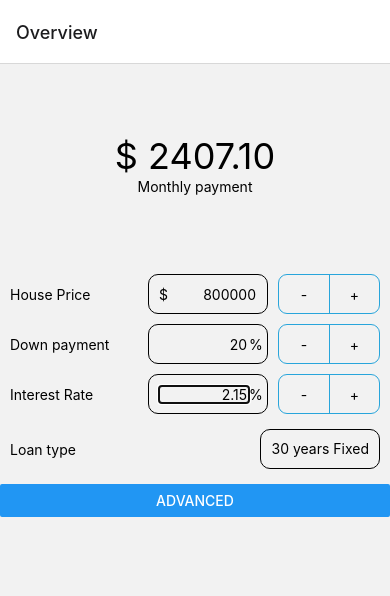
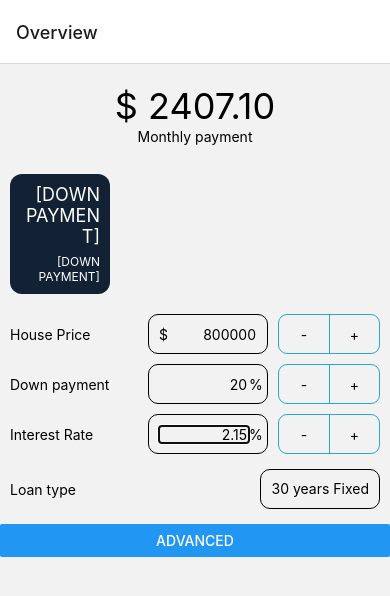
Before and after one commit to montekaka/mortgage-calculator, a React Native app: screen /Home in a window 390 px wide. Shown: the top 596 px of the page. Built offline with nearby package versions, Linux system fonts and the light colour scheme.

Commit message:
adds down payment card style

```diff
--- a/src/jotai/calculatorAtom.js
+++ b/src/jotai/calculatorAtom.js
@@ -68,3 +68,8 @@ export const getMontlyMortgagePaymentAtom = atom((get) => {
   const pmt = princple * ( r * e ) / (e - 1);
   return pmt.toFixed(2).toString();
 })
+
+export const getDownpaymentAmountAtom = atom((get) => {
+  const {housePrice, downPaymentPercentage} = get(propertyAtom);
+  return Number(housePrice) * Number(downPaymentPercentage) / 100;
+})
--- a/src/screens/HomeScreen.js
+++ b/src/screens/HomeScreen.js
@@ -7,7 +7,8 @@ import {basicInputAtom,
   loanTypesAtom,
   loanTypeAtom,
   getLoadTypeLabelAtom,
-  getMontlyMortgagePaymentAtom
+  getMontlyMortgagePaymentAtom,
+  getDownpaymentAmountAtom
 } from '../jotai'
 import {
   NumericInputField,
@@ -24,6 +25,9 @@ const HomeScreen = ({ navigation }) => {
   const [loanType, setLoanType] = useAtom(loanTypeAtom);
   const [loadTypeLabel] = useAtom(getLoadTypeLabelAtom);
   const [monthlyPayment] = useAtom(getMontlyMortgagePaymentAtom);
+
+  // set up down payment amount
+  // const [downpayment] = useAtom(getDownpaymentAmountAtom);
 
   const handleInputChange = (data) => {
     updatePropertyState(data)
@@ -44,6 +48,12 @@ const HomeScreen = ({ navigation }) => {
         <View style={styles.summaryWrapper}>
           <Text style={styles.summaryNumbers}>$ {monthlyPayment}</Text>
           <Text>Monthly payment</Text>
+        </View>
+        <View style={styles.statsContainer}>
+          <View style={styles.statCard}>
+          <Text style={styles.statCardTitle}>[DOWN PAYMENT]</Text>
+          <Text style={styles.statCardSubtitle}>[DOWN PAYMENT]</Text>
+          </View>
         </View>
         <View style={styles.wrapper}>
           <>
@@ -95,13 +105,37 @@ const styles = StyleSheet.create({
     marginBottom: 10
   },
   summaryWrapper: {
-    height: 200,
+    height: 100,
     display: 'flex',
     alignItems: 'center',
     justifyContent: 'center'
   },
   summaryNumbers: {
     fontSize: 36
+  },
+  statsContainer: {
+    margin: 10,
+    display: 'flex',
+    flexDirection: 'row'
+  },
+  statCard: {
+    width: 100,
+    height: 120,
+    borderRadius: 12,
+    backgroundColor: "#122133",
+    display: 'flex',
+    justifyContent: 'space-between',
+    padding: 10
+  },
+  statCardTitle: {
+    color: '#ffffff',
+    fontSize: 18,
+    textAlign: 'right'
+  },
+  statCardSubtitle: {
+    color: '#ffffff',
+    fontSize: 12,
+    textAlign: 'right'
   }
 })
 
```
